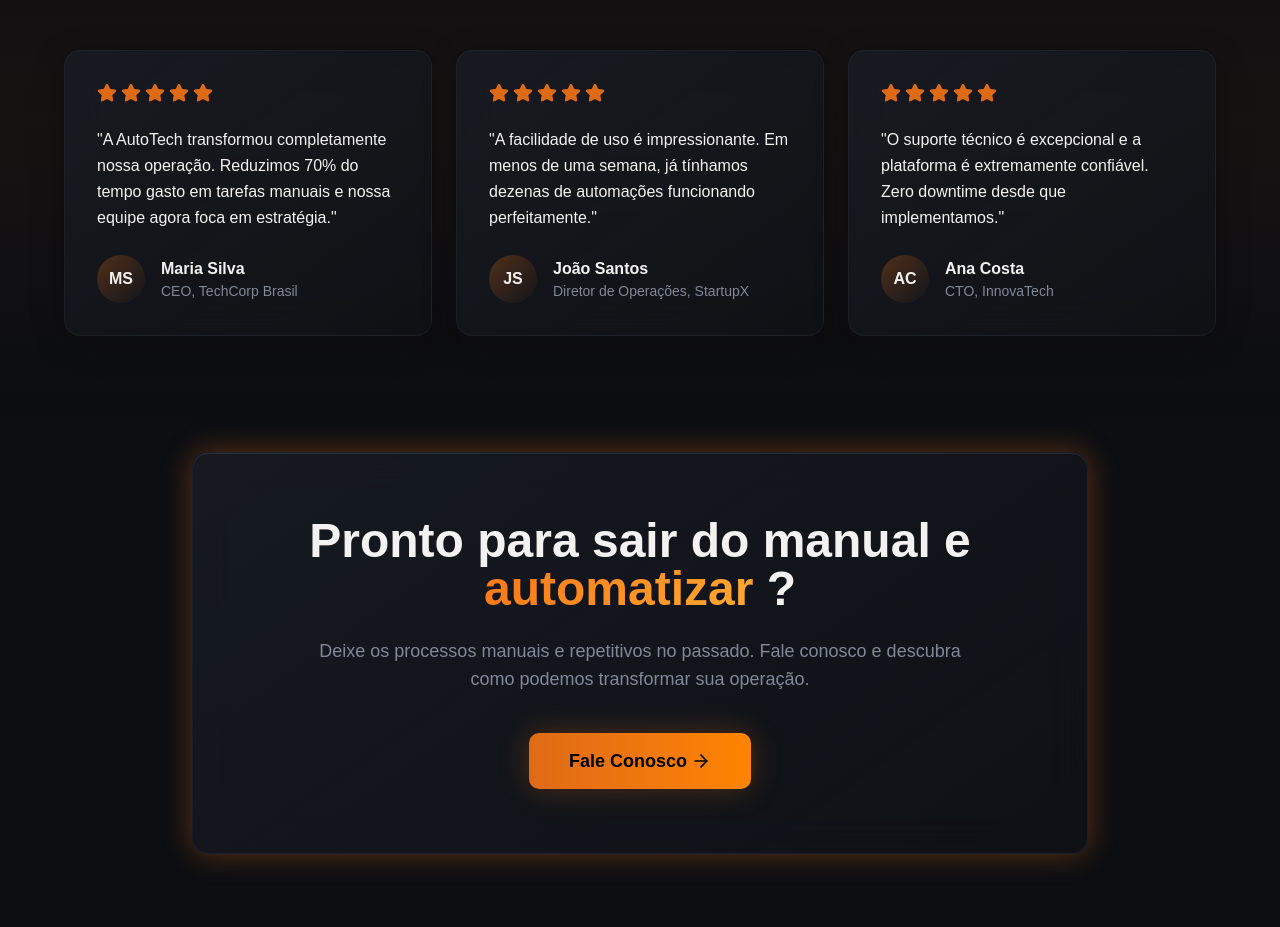
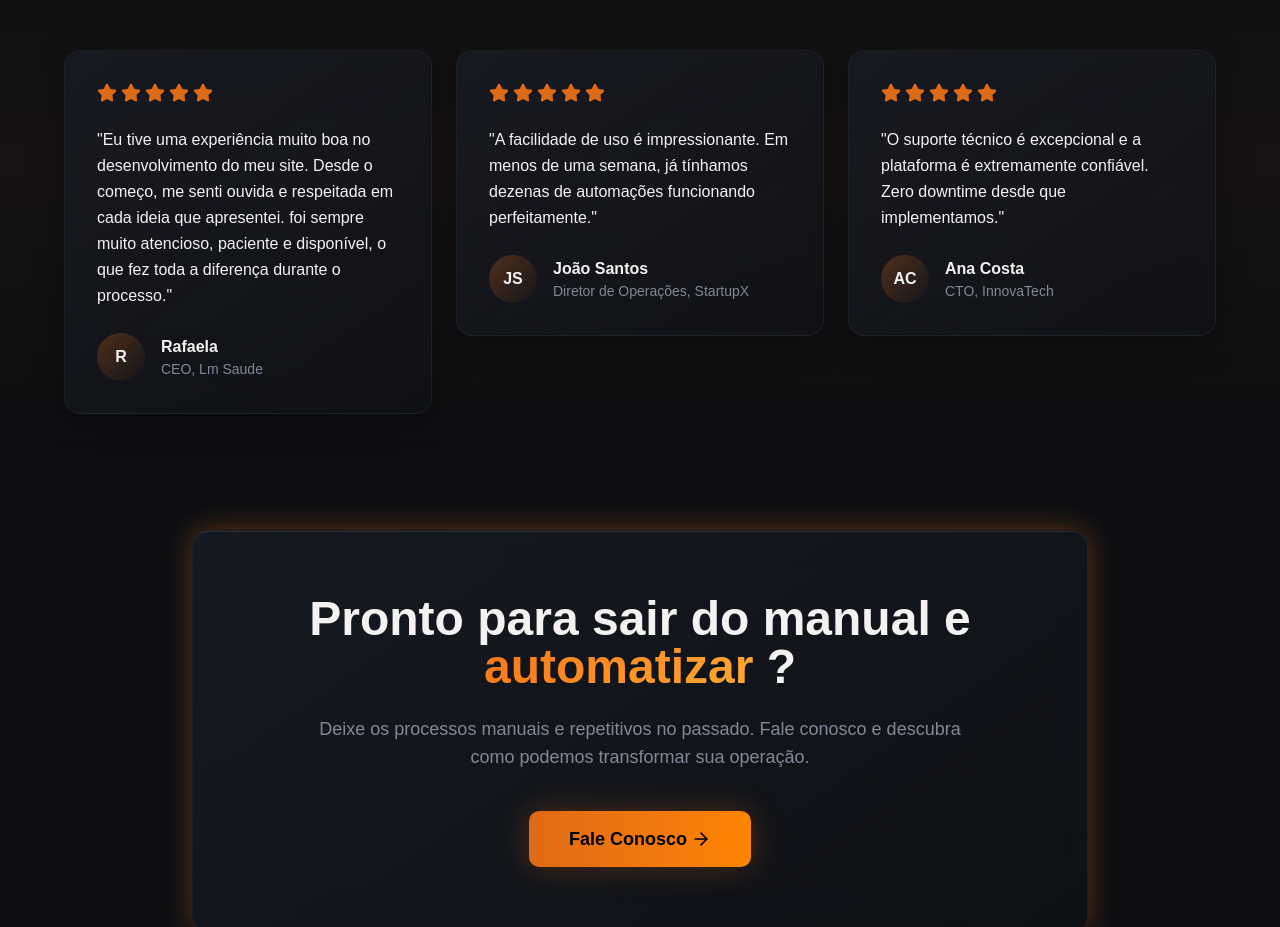
Before and after one commit to KaiqueAlbano/ktecnolead, a React (Vite) app: page / in a window 1280 px wide. Shown: the part 2960-3887 px from the top of the page. Built offline with nearby package versions, Linux system fonts and the light colour scheme.

Commit message:
Update Testimonials.tsx
feedback rafaela da lm saude.

```diff
--- a/src/pages/Testimonials.tsx
+++ b/src/pages/Testimonials.tsx
@@ -4,9 +4,9 @@ import { motion } from "motion/react";
 const testimonials = [
   {
     quote:
-      "A AutoTech transformou completamente nossa operação. Reduzimos 70% do tempo gasto em tarefas manuais e nossa equipe agora foca em estratégia.",
-    author: "Maria Silva",
-    role: "CEO, TechCorp Brasil",
+      "Eu tive uma experiência muito boa no desenvolvimento do meu site. Desde o começo, me senti ouvida e respeitada em cada ideia que apresentei. foi sempre muito atencioso, paciente e disponível, o que fez toda a diferença durante o processo.",
+    author: "Rafaela",
+    role: "CEO, Lm Saude",
     rating: 5,
   },
   {
```
